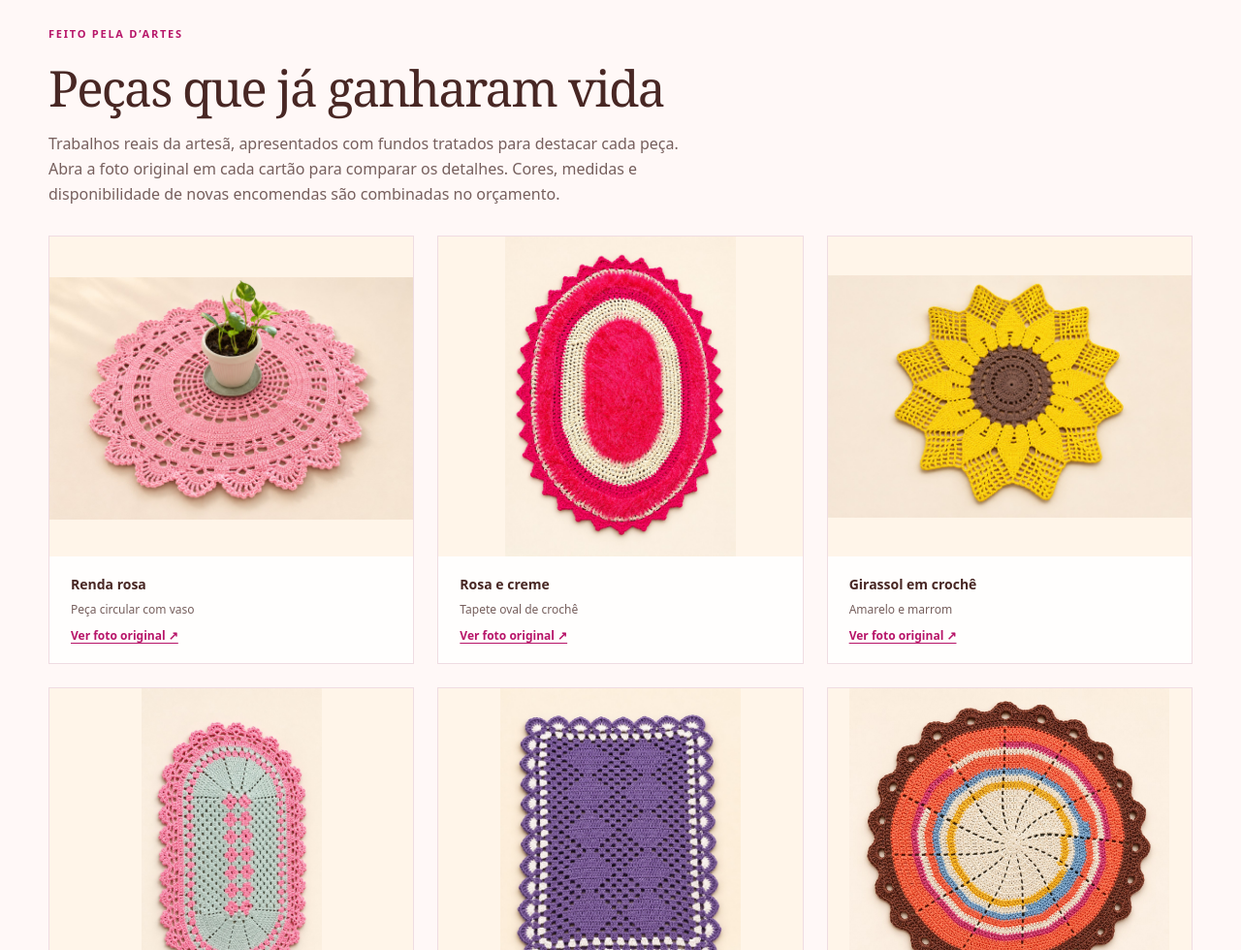
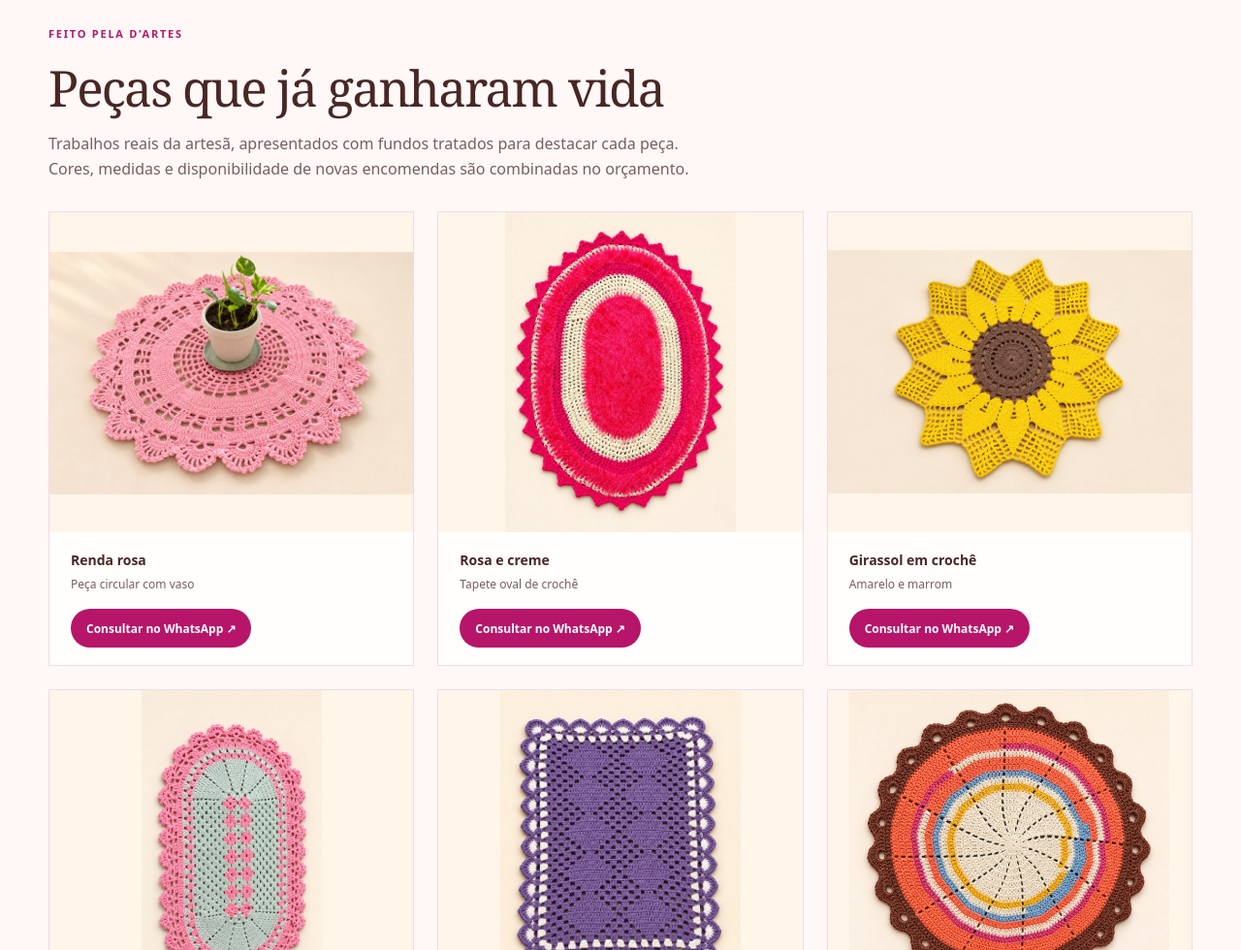
Before and after one commit to Aloisio246/D-artes-Croch-, a plain HTML site: page index.html in a window 1280 px wide. Shown: the part 1820-2800 px from the top of the page at 97% size. Drawn offline with Linux system fonts and the light colour scheme.

Commit message:
Melhora apresentação da marca e CTAs dos produtos

```diff
--- a/index.html
+++ b/index.html
@@ -38,10 +38,10 @@
 
 /* Identidade D’artes: rosa de fio, creme, marrom e pequenos acentos verdes da marca. */
 .site-header{background:rgba(255,248,247,.96)}
-.hero-art{min-height:475px;display:grid;place-items:center;border:1px solid #f0d9dd;border-radius:48% 48% 8px 8px;background:radial-gradient(circle at 50% 43%,#fffefd,#fff3f6 75%);overflow:hidden}
-.hero-art::before{inset:14px;border-color:#e7b9c9;border-radius:48% 48% 5px 5px;pointer-events:none}
+.hero-art{min-height:0;aspect-ratio:3/2;display:block;border:1px solid #f0d9dd;border-radius:22px;background:#fff8f7;overflow:hidden}
+.hero-art::before{display:none}
 .hero-art::after{display:none}
-.hero-art img{width:96%;height:96%;object-fit:contain;mix-blend-mode:multiply;position:relative;z-index:1}
+.hero-art img{display:block;width:100%;height:100%;object-fit:cover;position:relative;z-index:1}
 .intro-band{background:#f8e8ee;border-color:#f0d6df}
 .intro-inner{color:#85405d}.intro-inner i{color:#74903e}
 .card-art-wear{background:#f7dce9}.card-art-home{background:#eaf1d9}.card-art-gift{background:#f6e7dc}
@@ -49,16 +49,17 @@
 .process-section{background:#f5e9ed}.steps li{border-color:#eacfd9}
 .quote-card{background:#f7e5ed}.faq-section{background:#fff1f3}
 .site-footer{background:#4b2928}.site-footer .brand-mark{color:#f17bad}.site-footer .brand-name small,.footer-inner p,.footer-bottom{color:#e4bfcb}.footer-bottom{border-color:#795259}
-@media(max-width:700px){.hero-art{min-height:390px}}
-@media(max-width:470px){.hero-art{min-height:330px}}
+@media(max-width:700px){.hero-art{min-height:0}}
+@media(max-width:470px){.hero-art{min-height:0}}
 
 .category-icon{width:138px;height:138px;filter:drop-shadow(0 14px 12px rgba(72,39,36,.12));transition:transform .2s}.possibility-card:hover .category-icon{transform:translateY(-5px)}
 @media (prefers-reduced-motion: reduce){html{scroll-behavior:auto}*,*::before,*::after{transition-duration:.01ms!important;animation-duration:.01ms!important}}
 .site-header .brand-mark{background:url('assets/icone-marca.svg') center/contain no-repeat}.site-header .brand-mark svg{display:none}.real-work{padding-block:90px 110px}.real-work-head{max-width:680px;margin-bottom:30px}.real-work-head p:last-child{color:var(--muted);margin:18px 0 0}.real-work-grid{display:grid;grid-template-columns:repeat(3,minmax(0,1fr));gap:24px}.real-work figure{margin:0;background:var(--white);border:1px solid var(--line);overflow:hidden}.real-work figure>a{display:block;overflow:hidden}.real-work img{display:block;width:100%;height:330px;object-fit:cover;transition:transform .35s ease}.real-work figure>a:hover img,.real-work figure>a:focus-visible img{transform:scale(1.035)}.real-work figure:first-child img{object-position:center 52%}.real-work figure:nth-child(2) img{object-position:center 43%}.real-work figcaption{padding:18px 22px;font-size:14px;font-weight:700}.real-work figcaption span{display:block;font-size:12px;font-weight:400;color:var(--muted);margin-top:4px}.real-work figcaption a{display:inline-block;margin-top:8px;color:var(--clay);font-size:12px;text-decoration:underline;text-underline-offset:3px}@media(max-width:800px){.real-work-grid{grid-template-columns:1fr 1fr}}@media(max-width:700px){.real-work{padding-block:70px}.real-work-grid{grid-template-columns:1fr}.real-work img{height:auto;max-height:440px;object-fit:contain;background:#f4eee9}}
-.site-header{position:sticky;top:0}.hero-copy{animation:welcome .55s ease-out both}.hero-art{animation:welcome .7s .12s ease-out both}@keyframes welcome{from{opacity:0;transform:translateY(12px)}to{opacity:1;transform:translateY(0)}}section[id]{scroll-margin-top:100px}@media(prefers-reduced-motion:reduce){.hero-copy,.hero-art{animation:none}.real-work img{transition:none}}
+.site-header{position:sticky;top:0}.hero-copy{animation:welcome .55s ease-out both}.hero-art{animation:welcome .7s .12s ease-out both}@keyframes welcome{from{transform:translateY(12px)}to{transform:translateY(0)}}section[id]{scroll-margin-top:100px}@media(prefers-reduced-motion:reduce){.hero-copy,.hero-art{animation:none}.real-work img{transition:none}}
 .real-work img{object-fit:contain;object-position:center;background:#fff5e9}.real-work figure:last-child{grid-column:1/-1;display:grid;grid-template-columns:1.2fr 1fr;align-items:center}.real-work figure:last-child img{height:360px}.real-work figure:last-child figcaption{font-size:19px}@media(max-width:700px){.real-work figure:last-child{display:block}.real-work figure:last-child img{height:auto;max-height:440px}}
+.real-work figcaption a.product-cta{display:inline-flex;align-items:center;justify-content:center;min-height:40px;margin-top:16px;padding:10px 16px;border-radius:999px;background:var(--clay);color:#fff;font-size:12px;font-weight:700;text-decoration:none;transition:background .2s,transform .2s}.real-work figcaption a.product-cta:hover{background:var(--clay-dark);transform:translateY(-2px)}@media(prefers-reduced-motion:reduce){.real-work figcaption a.product-cta{transition:none}}
 </style>
-  <script defer>
+  <script>
 const WHATSAPP_NUMBER = '5565993087631';
 
 function messageFromForm(data) {
@@ -76,10 +77,16 @@ function messageFromForm(data) {
   return lines.join('\n');
 }
 
-if (typeof document !== 'undefined') {
+if (typeof document !== 'undefined') document.addEventListener('DOMContentLoaded', () => {
   const form = document.getElementById('orderForm');
   const status = document.getElementById('formStatus');
   document.getElementById('year').textContent = String(new Date().getFullYear());
+
+  document.querySelectorAll('.product-cta').forEach(link => {
+    const productName = link.closest('figcaption').firstChild.textContent.trim();
+    const message = `Olá! Vi a peça “${productName}” no site D’artes Crochê e gostaria de consultar uma encomenda parecida. Podemos conversar sobre cores, medidas, valor e prazo?`;
+    link.href = `https://wa.me/${WHATSAPP_NUMBER}?text=${encodeURIComponent(message)}`;
+  });
 
   form.addEventListener('submit', event => {
     event.preventDefault();
@@ -103,7 +110,7 @@ if (typeof document !== 'undefined') {
     if (field.value.trim()) field.removeAttribute('aria-invalid');
     if ([...form.querySelectorAll('[required]')].every(input => input.value.trim())) status.textContent = '';
   }));
-}
+});
 
 if (typeof module !== 'undefined') module.exports = { WHATSAPP_NUMBER, messageFromForm };
 
@@ -158,21 +165,21 @@ if (typeof module !== 'undefined') module.exports = { WHATSAPP_NUMBER, messageFr
     </section>
 
     <section class="real-work container" id="trabalhos" aria-labelledby="trabalhos-title">
-      <div class="real-work-head"><p class="eyebrow">Feito pela D’artes</p><h2 id="trabalhos-title">Peças que já ganharam vida</h2><p>Trabalhos reais da artesã, apresentados com fundos tratados para destacar cada peça. Abra a foto original em cada cartão para comparar os detalhes. Cores, medidas e disponibilidade de novas encomendas são combinadas no orçamento.</p></div>
+      <div class="real-work-head"><p class="eyebrow">Feito pela D’artes</p><h2 id="trabalhos-title">Peças que já ganharam vida</h2><p>Trabalhos reais da artesã, apresentados com fundos tratados para destacar cada peça. Cores, medidas e disponibilidade de novas encomendas são combinadas no orçamento.</p></div>
       <div class="real-work-grid">
-        <figure><a href="assets/trabalho-peca-circular-rosa-editado.jpg" target="_blank" rel="noopener noreferrer" aria-label="Ampliar peça circular rosa"><img src="assets/trabalho-peca-circular-rosa-editado.jpg" alt="Peça circular rendada de crochê rosa com um vaso de planta no centro" width="1536" height="1024" loading="lazy"></a><figcaption>Renda rosa<span>Peça circular com vaso</span><a href="assets/trabalho-peca-circular-rosa.jpg" target="_blank" rel="noopener noreferrer">Ver foto original ↗</a></figcaption></figure>
-        <figure><a href="assets/trabalho-tapete-oval-rosa-editado.jpg" target="_blank" rel="noopener noreferrer" aria-label="Ampliar tapete oval rosa"><img src="assets/trabalho-tapete-oval-rosa-editado.jpg" alt="Tapete oval em crochê rosa intenso e creme, com centro felpudo" width="1065" height="1477" loading="lazy"></a><figcaption>Rosa e creme<span>Tapete oval de crochê</span><a href="assets/trabalho-tapete-oval-rosa.jpg" target="_blank" rel="noopener noreferrer">Ver foto original ↗</a></figcaption></figure>
-        <figure><a href="assets/trabalho-girassol-editado.jpg" target="_blank" rel="noopener noreferrer" aria-label="Ampliar peça girassol"><img src="assets/trabalho-girassol-editado.jpg" alt="Peça circular de crochê em formato de girassol, amarela com centro marrom" width="1536" height="1024" loading="lazy"></a><figcaption>Girassol em crochê<span>Amarelo e marrom</span><a href="assets/trabalho-girassol-original.jpg" target="_blank" rel="noopener noreferrer">Ver foto original ↗</a></figcaption></figure>
-        <figure><a href="assets/trabalho-oval-floral-rosa-editado.jpg" target="_blank" rel="noopener noreferrer" aria-label="Ampliar peça oval floral"><img src="assets/trabalho-oval-floral-rosa-editado.jpg" alt="Peça oval de crochê verde claro com flores e borda rosa rendada" width="941" height="1672" loading="lazy"></a><figcaption>Flores em rosa<span>Peça oval com borda rendada</span><a href="assets/original-oval-floral-rosa.jpg" target="_blank" rel="noopener noreferrer">Ver foto original ↗</a></figcaption></figure>
-        <figure><a href="assets/trabalho-retangular-roxo-editado.jpg" target="_blank" rel="noopener noreferrer" aria-label="Ampliar peça roxa"><img src="assets/trabalho-retangular-roxo-editado.jpg" alt="Peça retangular de crochê roxo com detalhes brancos na borda" width="1086" height="1448" loading="lazy"></a><figcaption>Roxo e branco<span>Peça retangular rendada</span><a href="assets/original-retangular-roxo.jpg" target="_blank" rel="noopener noreferrer">Ver foto original ↗</a></figcaption></figure>
-        <figure><a href="assets/trabalho-redondo-multicolorido-editado.jpg" target="_blank" rel="noopener noreferrer" aria-label="Ampliar peça redonda multicolorida"><img src="assets/trabalho-redondo-multicolorido-editado.jpg" alt="Peça redonda de crochê com faixas creme, amarelas, azuis, coral, rosa e marrom" width="1254" height="1254" loading="lazy"></a><figcaption>Cores em círculo<span>Peça redonda multicolorida</span><a href="assets/original-composicao-azul.jpg" target="_blank" rel="noopener noreferrer">Ver foto original ↗</a></figcaption></figure>
-        <figure><a href="assets/trabalho-redondo-coral-editado.jpg" target="_blank" rel="noopener noreferrer" aria-label="Ampliar peça coral"><img src="assets/trabalho-redondo-coral-editado.jpg" alt="Peça circular de crochê coral com desenho radial e borda ondulada" width="1254" height="1254" loading="lazy"></a><figcaption>Coral delicado<span>Peça redonda rendada</span><a href="assets/original-redondo-coral.jpg" target="_blank" rel="noopener noreferrer">Ver foto original ↗</a></figcaption></figure>
-        <figure><a href="assets/trabalho-retangular-amarelo-editado.jpg" target="_blank" rel="noopener noreferrer" aria-label="Ampliar peça amarela"><img src="assets/trabalho-retangular-amarelo-editado.jpg" alt="Peça retangular de crochê amarela e branca com quatro flores vermelhas e verdes" width="941" height="1672" loading="lazy"></a><figcaption>Flores sobre amarelo<span>Peça retangular floral</span><a href="assets/original-retangular-amarelo.jpg" target="_blank" rel="noopener noreferrer">Ver foto original ↗</a></figcaption></figure>
-        <figure><a href="assets/trabalho-redondo-lilas-editado.jpg" target="_blank" rel="noopener noreferrer" aria-label="Ampliar peça lilás"><img src="assets/trabalho-redondo-lilas-editado.jpg" alt="Peça circular de crochê lilás e rosa com centro verde água" width="1672" height="941" loading="lazy"></a><figcaption>Lilás e verde água<span>Peça circular rendada</span><a href="assets/original-redondo-lilas-turquesa.jpg" target="_blank" rel="noopener noreferrer">Ver foto original ↗</a></figcaption></figure>
-        <figure><a href="assets/trabalho-pano-prato-editado.jpg" target="_blank" rel="noopener noreferrer" aria-label="Ampliar pano de prato com crochê"><img src="assets/trabalho-pano-prato-editado.jpg" alt="Pano de prato branco com desenho de bule e flores e acabamento em crochê branco, vermelho e verde" width="1672" height="940" loading="lazy"></a><figcaption>Detalhe para a cozinha<span>Pano de prato com acabamento em crochê</span><a href="assets/original-pano-prato-croche.jpg" target="_blank" rel="noopener noreferrer">Ver foto original ↗</a></figcaption></figure>
-        <figure><a href="assets/trabalho-oval-vermelho-floral-editado.jpg" target="_blank" rel="noopener noreferrer" aria-label="Ampliar peça oval vermelha floral"><img src="assets/trabalho-oval-vermelho-floral-editado.jpg" alt="Peça oval de crochê vermelha e branca com três flores centrais" width="941" height="1672" loading="lazy"></a><figcaption>Vermelho floral<span>Peça oval com três flores</span><a href="assets/original-oval-vermelho-floral.jpg" target="_blank" rel="noopener noreferrer">Ver foto original ↗</a></figcaption></figure>
-        <figure><a href="assets/trabalho-oval-rosa-branco-editado.jpg" target="_blank" rel="noopener noreferrer" aria-label="Ampliar peça oval rosa e branca"><img src="assets/trabalho-oval-rosa-branco-editado.jpg" alt="Peça oval de crochê rosa com faixa branca e detalhes vermelhos" width="941" height="1672" loading="lazy"></a><figcaption>Rosa e branco<span>Peça oval rendada</span><a href="assets/original-oval-rosa-branco.jpg" target="_blank" rel="noopener noreferrer">Ver foto original ↗</a></figcaption></figure>
-        <figure><a href="assets/trabalho-passadeira-verde-rosa-editado.jpg" target="_blank" rel="noopener noreferrer" aria-label="Ampliar passadeira verde e rosa"><img src="assets/trabalho-passadeira-verde-rosa-editado.jpg" alt="Passadeira retangular de crochê verde claro com flores vazadas e borda rosa" width="2172" height="724" loading="lazy"></a><figcaption>Verde e rosa<span>Passadeira de crochê com flores vazadas</span><a href="assets/original-passadeira-verde-rosa.jpg" target="_blank" rel="noopener noreferrer">Ver foto original ↗</a></figcaption></figure>
+        <figure><a href="assets/trabalho-peca-circular-rosa-editado.jpg" target="_blank" rel="noopener noreferrer" aria-label="Ampliar peça circular rosa"><img src="assets/trabalho-peca-circular-rosa-editado.jpg" alt="Peça circular rendada de crochê rosa com um vaso de planta no centro" width="1536" height="1024" loading="lazy"></a><figcaption>Renda rosa<span>Peça circular com vaso</span><a class="product-cta" href="https://wa.me/5565993087631" target="_blank" rel="noopener noreferrer">Consultar no WhatsApp ↗</a></figcaption></figure>
+        <figure><a href="assets/trabalho-tapete-oval-rosa-editado.jpg" target="_blank" rel="noopener noreferrer" aria-label="Ampliar tapete oval rosa"><img src="assets/trabalho-tapete-oval-rosa-editado.jpg" alt="Tapete oval em crochê rosa intenso e creme, com centro felpudo" width="1065" height="1477" loading="lazy"></a><figcaption>Rosa e creme<span>Tapete oval de crochê</span><a class="product-cta" href="https://wa.me/5565993087631" target="_blank" rel="noopener noreferrer">Consultar no WhatsApp ↗</a></figcaption></figure>
+        <figure><a href="assets/trabalho-girassol-editado.jpg" target="_blank" rel="noopener noreferrer" aria-label="Ampliar peça girassol"><img src="assets/trabalho-girassol-editado.jpg" alt="Peça circular de crochê em formato de girassol, amarela com centro marrom" width="1536" height="1024" loading="lazy"></a><figcaption>Girassol em crochê<span>Amarelo e marrom</span><a class="product-cta" href="https://wa.me/5565993087631" target="_blank" rel="noopener noreferrer">Consultar no WhatsApp ↗</a></figcaption></figure>
+        <figure><a href="assets/trabalho-oval-floral-rosa-editado.jpg" target="_blank" rel="noopener noreferrer" aria-label="Ampliar peça oval floral"><img src="assets/trabalho-oval-floral-rosa-editado.jpg" alt="Peça oval de crochê verde claro com flores e borda rosa rendada" width="941" height="1672" loading="lazy"></a><figcaption>Flores em rosa<span>Peça oval com borda rendada</span><a class="product-cta" href="https://wa.me/5565993087631" target="_blank" rel="noopener noreferrer">Consultar no WhatsApp ↗</a></figcaption></figure>
+        <figure><a href="assets/trabalho-retangular-roxo-editado.jpg" target="_blank" rel="noopener noreferrer" aria-label="Ampliar peça roxa"><img src="assets/trabalho-retangular-roxo-editado.jpg" alt="Peça retangular de crochê roxo com detalhes brancos na borda" width="1086" height="1448" loading="lazy"></a><figcaption>Roxo e branco<span>Peça retangular rendada</span><a class="product-cta" href="https://wa.me/5565993087631" target="_blank" rel="noopener noreferrer">Consultar no WhatsApp ↗</a></figcaption></figure>
+        <figure><a href="assets/trabalho-redondo-multicolorido-editado.jpg" target="_blank" rel="noopener noreferrer" aria-label="Ampliar peça redonda multicolorida"><img src="assets/trabalho-redondo-multicolorido-editado.jpg" alt="Peça redonda de crochê com faixas creme, amarelas, azuis, coral, rosa e marrom" width="1254" height="1254" loading="lazy"></a><figcaption>Cores em círculo<span>Peça redonda multicolorida</span><a class="product-cta" href="https://wa.me/5565993087631" target="_blank" rel="noopener noreferrer">Consultar no WhatsApp ↗</a></figcaption></figure>
+        <figure><a href="assets/trabalho-redondo-coral-editado.jpg" target="_blank" rel="noopener noreferrer" aria-label="Ampliar peça coral"><img src="assets/trabalho-redondo-coral-editado.jpg" alt="Peça circular de crochê coral com desenho radial e borda ondulada" width="1254" height="1254" loading="lazy"></a><figcaption>Coral delicado<span>Peça redonda rendada</span><a class="product-cta" href="https://wa.me/5565993087631" target="_blank" rel="noopener noreferrer">Consultar no WhatsApp ↗</a></figcaption></figure>
+        <figure><a href="assets/trabalho-retangular-amarelo-editado.jpg" target="_blank" rel="noopener noreferrer" aria-label="Ampliar peça amarela"><img src="assets/trabalho-retangular-amarelo-editado.jpg" alt="Peça retangular de crochê amarela e branca com quatro flores vermelhas e verdes" width="941" height="1672" loading="lazy"></a><figcaption>Flores sobre amarelo<span>Peça retangular floral</span><a class="product-cta" href="https://wa.me/5565993087631" target="_blank" rel="noopener noreferrer">Consultar no WhatsApp ↗</a></figcaption></figure>
+        <figure><a href="assets/trabalho-redondo-lilas-editado.jpg" target="_blank" rel="noopener noreferrer" aria-label="Ampliar peça lilás"><img src="assets/trabalho-redondo-lilas-editado.jpg" alt="Peça circular de crochê lilás e rosa com centro verde água" width="1672" height="941" loading="lazy"></a><figcaption>Lilás e verde água<span>Peça circular rendada</span><a class="product-cta" href="https://wa.me/5565993087631" target="_blank" rel="noopener noreferrer">Consultar no WhatsApp ↗</a></figcaption></figure>
+        <figure><a href="assets/trabalho-pano-prato-editado.jpg" target="_blank" rel="noopener noreferrer" aria-label="Ampliar pano de prato com crochê"><img src="assets/trabalho-pano-prato-editado.jpg" alt="Pano de prato branco com desenho de bule e flores e acabamento em crochê branco, vermelho e verde" width="1672" height="940" loading="lazy"></a><figcaption>Detalhe para a cozinha<span>Pano de prato com acabamento em crochê</span><a class="product-cta" href="https://wa.me/5565993087631" target="_blank" rel="noopener noreferrer">Consultar no WhatsApp ↗</a></figcaption></figure>
+        <figure><a href="assets/trabalho-oval-vermelho-floral-editado.jpg" target="_blank" rel="noopener noreferrer" aria-label="Ampliar peça oval vermelha floral"><img src="assets/trabalho-oval-vermelho-floral-editado.jpg" alt="Peça oval de crochê vermelha e branca com três flores centrais" width="941" height="1672" loading="lazy"></a><figcaption>Vermelho floral<span>Peça oval com três flores</span><a class="product-cta" href="https://wa.me/5565993087631" target="_blank" rel="noopener noreferrer">Consultar no WhatsApp ↗</a></figcaption></figure>
+        <figure><a href="assets/trabalho-oval-rosa-branco-editado.jpg" target="_blank" rel="noopener noreferrer" aria-label="Ampliar peça oval rosa e branca"><img src="assets/trabalho-oval-rosa-branco-editado.jpg" alt="Peça oval de crochê rosa com faixa branca e detalhes vermelhos" width="941" height="1672" loading="lazy"></a><figcaption>Rosa e branco<span>Peça oval rendada</span><a class="product-cta" href="https://wa.me/5565993087631" target="_blank" rel="noopener noreferrer">Consultar no WhatsApp ↗</a></figcaption></figure>
+        <figure><a href="assets/trabalho-passadeira-verde-rosa-editado.jpg" target="_blank" rel="noopener noreferrer" aria-label="Ampliar passadeira verde e rosa"><img src="assets/trabalho-passadeira-verde-rosa-editado.jpg" alt="Passadeira retangular de crochê verde claro com flores vazadas e borda rosa" width="2172" height="724" loading="lazy"></a><figcaption>Verde e rosa<span>Passadeira de crochê com flores vazadas</span><a class="product-cta" href="https://wa.me/5565993087631" target="_blank" rel="noopener noreferrer">Consultar no WhatsApp ↗</a></figcaption></figure>
       </div>
     </section>
 
```
Also changed, not shown: 1 other file.
